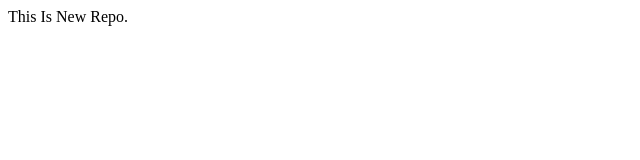
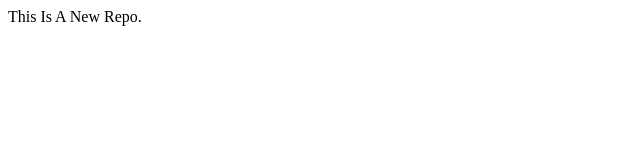
Before and after one commit to AashishLadva/localrepo, a plain HTML site: page index.html in a window 1280 px wide. Shown: the full height of the page, 0-640 px from the left. Drawn offline with Linux system fonts and the light colour scheme.

Commit message:
index.html changed

```diff
--- a/index.html
+++ b/index.html
@@ -1 +1 @@
-<p>This Is New Repo.</p>
+<p>This Is A New Repo.</p>
```
